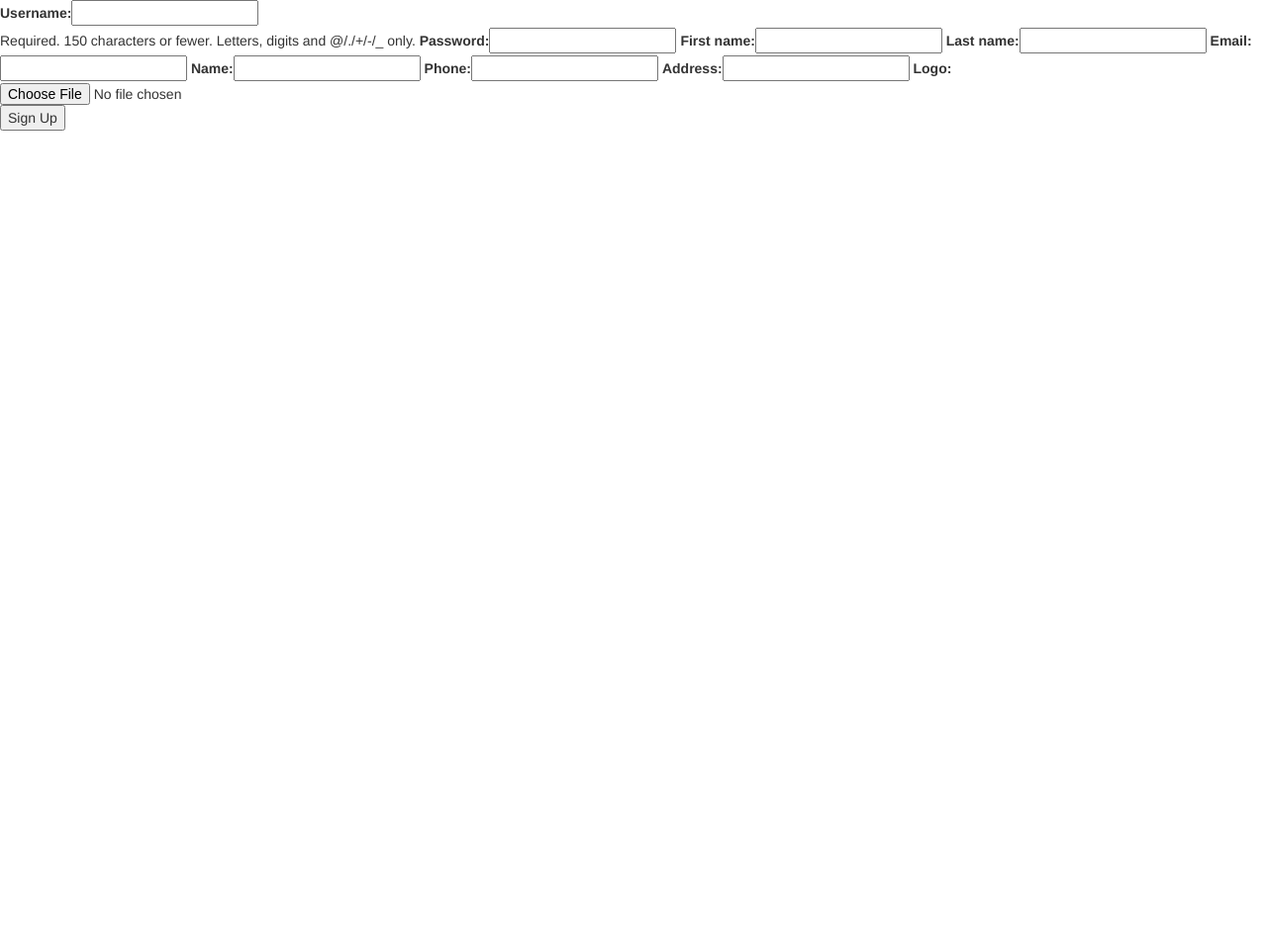
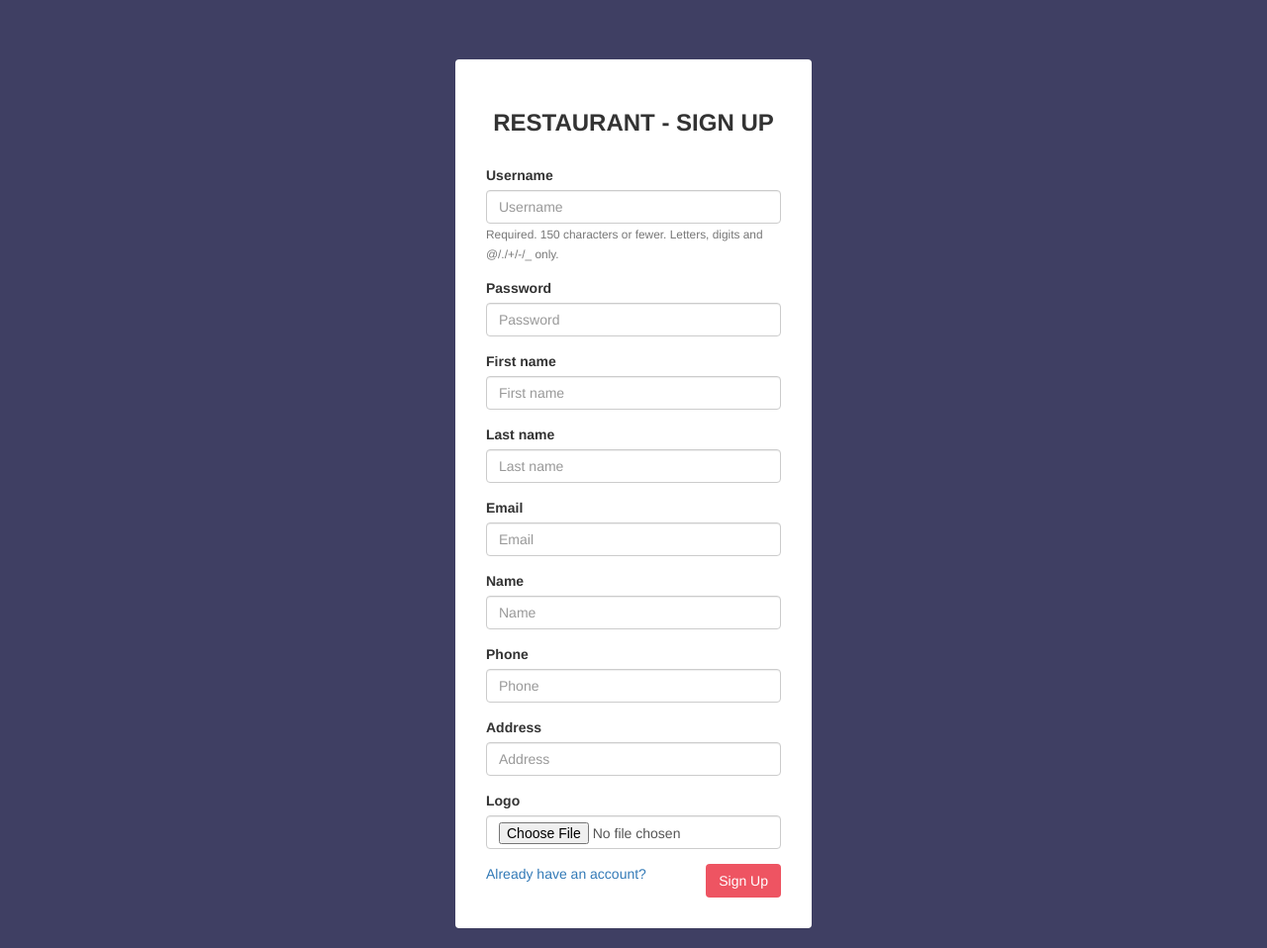
Before and after one commit to awye765/foodtasker2, a Django app: page /restaurant/sign-up in a window 1280 px wide. Shown: the whole page at 99% size. Before the commit the page ends 132 px from the top, so only its background shows below. Run offline with Django 3.2, Linux system fonts and the light colour scheme; some libraries are stand-ins or nearby versions.

Commit message:
Beautified sign-in and sign-up with Bootstrap forms

```diff
--- a/foodtasker/settings.py
+++ b/foodtasker/settings.py
@@ -39,6 +39,7 @@ INSTALLED_APPS = [
     'oauth2_provider',
     'social_django',
     'rest_framework_social_oauth2',
+    'bootstrap3',
 ]
 
 MIDDLEWARE = [
--- a/foodtaskerapp/static/css/style.css
+++ b/foodtaskerapp/static/css/style.css
@@ -0,0 +1,14 @@
+.bg-blue {
+  background-color: #3F3F63;
+}
+
+.btn-pink {
+  color: white;
+  background-color: #EE5462;
+}
+
+.btn-pink:hover,
+.btn-pink:focus {
+  color: white;
+  background-color: #DA4F5D;
+}
--- a/foodtaskerapp/templates/base.html
+++ b/foodtaskerapp/templates/base.html
@@ -2,6 +2,7 @@
 <!DOCTYPE html>
 <html lang="en">
 <head>
+
   <meta charset="UTF-8">
   <title>{% block title %}{% endblock %}</title>
 
@@ -9,6 +10,8 @@
   <link rel="stylesheet" href="{% static 'css/style.css' %}">
 
   <script src="{% static 'js/bootstrap.min.js' %}"></script>
+  <script type="https://ajax.googleapis.com/ajax/libs/jquery/1.12.4/jquery.min.js"></script>
+
 </head>
 <body>
     {% block sidebar %}{% endblock %}
--- /dev/null
+++ b/foodtaskerapp/templates/base_signup.html
@@ -0,0 +1,36 @@
+{% load staticfiles %}
+<!DOCTYPE html>
+<html lang="en">
+<head>
+
+  <meta charset="UTF-8">
+  <title>{% block title %}{% endblock %}</title>
+
+  <link rel="stylesheet" href="{% static 'css/bootstrap.min.css' %}">
+  <link rel="stylesheet" href="{% static 'css/style.css' %}">
+
+  <script src="{% static 'js/bootstrap.min.js' %}"></script>
+  <script type="https://ajax.googleapis.com/ajax/libs/jquery/1.12.4/jquery.min.js"></script>
+
+</head>
+<body class="bg-blue">
+
+  <div class="container">
+    <div class="row">
+      <div class="col-lg-4 col-lg-offset-4">
+        <br/>
+        <br/>
+        <br/>
+        <div class="panel panel-body">
+          <div class="panel-body">
+            <h3 class="text-center text-uppercase"><b>{% block heading %}{% endblock %}</b></h3>
+            <br/>
+            {% block content %}{% endblock %}
+          </div>
+        </div>
+      </div>
+    </div>
+  </div>
+
+</body>
+</html>
--- a/foodtaskerapp/templates/restaurant/sign_up.html
+++ b/foodtaskerapp/templates/restaurant/sign_up.html
@@ -1,22 +1,17 @@
-{% load staticfiles %}
-<!DOCTYPE html>
-<html lang="en">
-<head>
-  <meta charset="UTF-8">
-  <title>Home page</title>
+{% extends 'base_signup.html' %}
 
-  <link rel="stylesheet" href="{% static 'css/bootstrap.min.css' %}">
-  <link rel="stylesheet" href="{% static 'css/style.css' %}">
+{% load bootstrap3 %}
 
-  <script src="{% static 'js/bootstrap.min.js' %}"></script>
-</head>
-<body>
+{% block title %} Sign Up{% endblock %}
+
+{% block heading %} Restaurant - Sign Up{% endblock %}
+
+{% block content %}
     <form method="POST" enctype="multipart/form-data">
       {% csrf_token %}
-      {{ user_form }}
-      {{ restaurant_form }}
-      <button type="submit">Sign Up</button>
+      {% bootstrap_form user_form %}
+      {% bootstrap_form restaurant_form %}
+      <button type="submit" class="btn btn-pink pull-right">Sign Up</button>
     </form>
-
-</body>
-</html>
+    <a href="{% url 'restaurant-sign-in' %}">Already have an account?</a>
+{% endblock %}
```
Also changed, not shown: foodtaskerapp/templates/restaurant/sign_in.html (+11 -15 lines).
